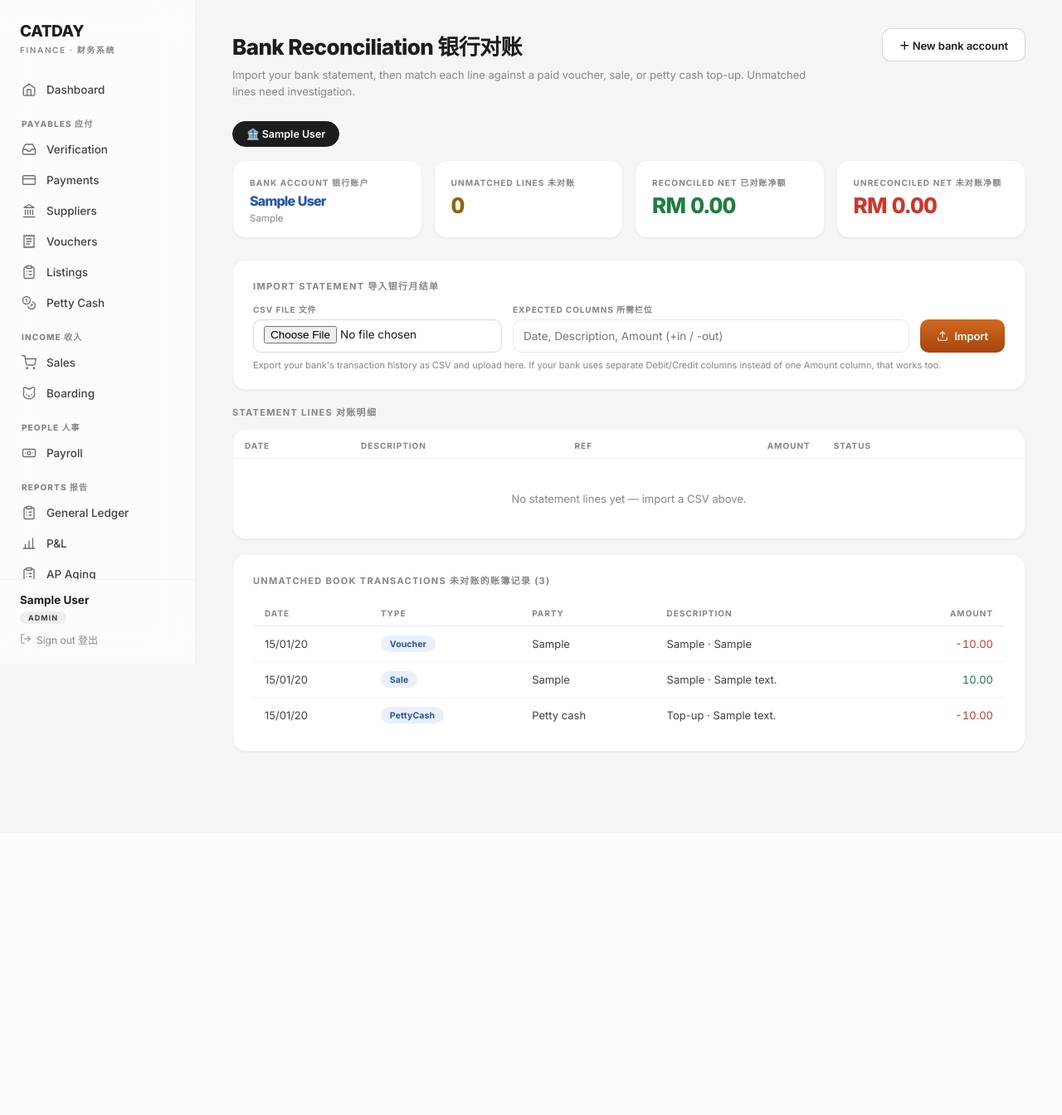
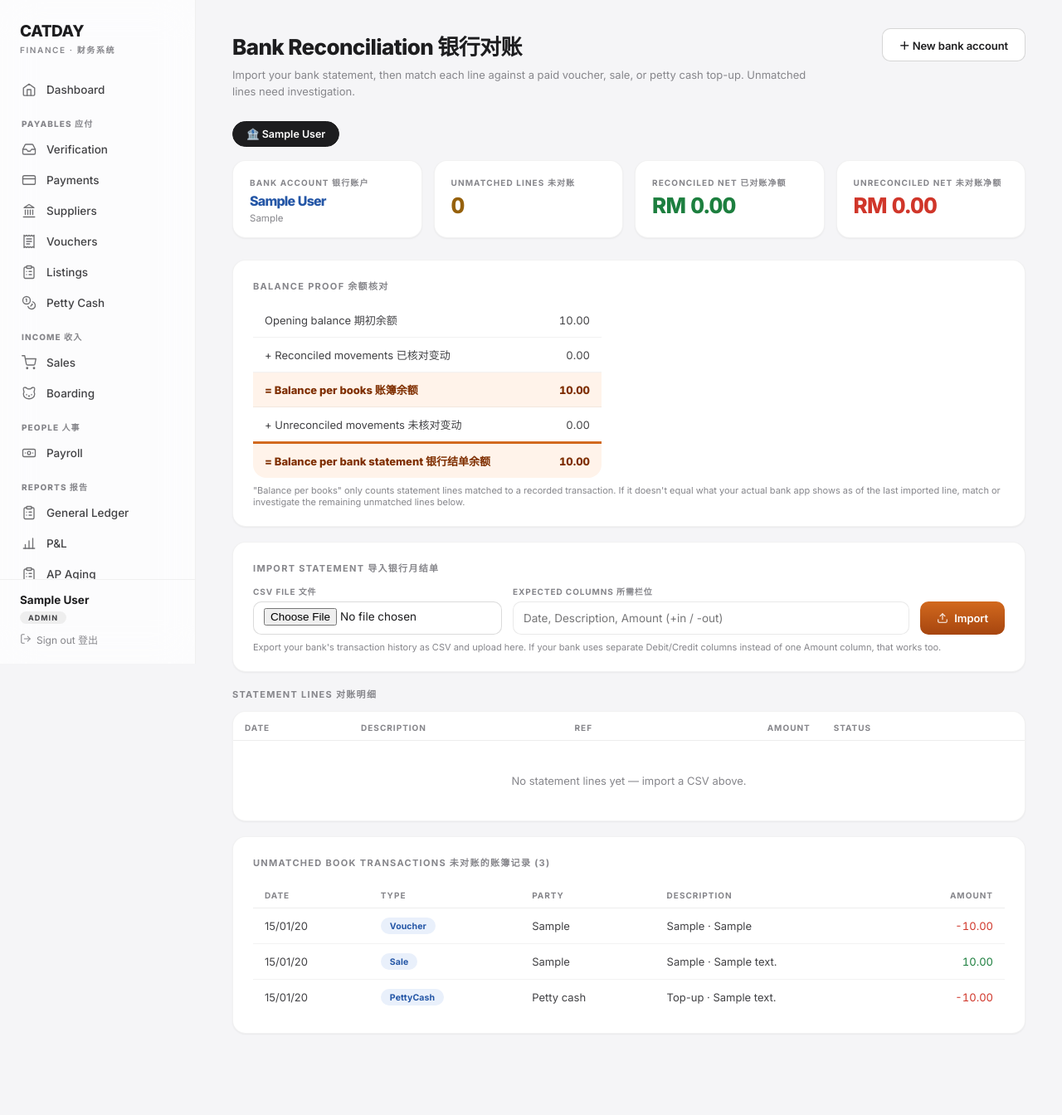
Before and after one commit to chiaeugene/catdaycfo, a FastAPI app: page /reconciliation in a window 1280 px wide. Shown: the whole page at 83% size. Before the commit the page ends 907 px from the top, so only its background shows below. Run offline with FastAPI, Linux system fonts and the light colour scheme; the visitor is signed in with stand-in values (Sample User, id 1); tables that the repository leaves empty hold one stand-in row (values such as "Sample post").

Commit message:
Fix 4 bookkeeper-flagged linking gaps
- Payroll confirmed runs now surface as bank reconciliation candidates
- Petty cash spend merges into the same P&L categories as supplier purchases (was a separate lump line)
- Bank Reconciliation page shows a real balance proof (opening + reconciled = balance per books; + unreconciled = balance per bank statement) using the previously-unused opening_balance field
- General Ledger gets a Bank column showing Reconciled/Unreconciled/N-A per entry, cross-referenced against bank statement matches

```diff
--- a/app/main.py
+++ b/app/main.py
@@ -942,6 +942,12 @@ def _unmatched_system_txns(db: Session, bank_account_id: int):
         if ("PettyCash", e.id) not in matched:
             out.append({"type": "PettyCash", "id": e.id, "date": e.date, "party": "Petty cash",
                        "desc": f"Top-up · {e.description[:30]}", "amount": -e.amount_in})
+    for run in db.query(M.PayrollRun).filter(M.PayrollRun.status == "Confirmed").all():
+        if ("Payroll", run.id) not in matched:
+            out.append({"type": "Payroll", "id": run.id, "date": run.run_date,
+                       "party": f"{len(run.items)} staff",
+                       "desc": f"Payroll {run.month} · net pay to staff",
+                       "amount": -run.total_net})
     out.sort(key=lambda x: x["date"], reverse=True)
     return out
 
@@ -961,10 +967,14 @@ def reconciliation(request: Request, account: int = 0, db: Session = Depends(get
         unreconciled_total = sum(l.amount for l in all_lines if not l.matched)
         candidates = _unmatched_system_txns(db, acc.id)
     unmatched_count = sum(1 for l in lines if not l.matched)
+    opening_balance = acc.opening_balance if acc else 0.0
+    balance_per_bank = opening_balance + reconciled_total + unreconciled_total
+    balance_per_books = opening_balance + reconciled_total
     return render(request, db, "reconciliation.html", "reconciliation",
                   accounts=accounts, acc=acc, lines=lines, candidates=candidates,
                   reconciled_total=reconciled_total, unreconciled_total=unreconciled_total,
-                  unmatched_count=unmatched_count)
+                  unmatched_count=unmatched_count, opening_balance=opening_balance,
+                  balance_per_bank=balance_per_bank, balance_per_books=balance_per_books)
 
 
 @app.post("/reconciliation/account/new")
@@ -1134,19 +1144,22 @@ def general_ledger(request: Request, q: str = "", frm: str = "", to: str = "",
             if in_range(s.date) and match(s.stream, s.description, s.method):
                 entries.append({"date": s.date, "code": s.stream, "type": "Sale",
                                 "party": s.stream, "desc": s.description,
-                                "cin": s.amount, "cout": 0, "link": "/sales"})
+                                "cin": s.amount, "cout": 0, "link": "/sales",
+                                "match_key": ("Sale", s.id)})
     if kind in ("", "Petty Cash"):
         for e in db.query(M.PettyCashEntry).all():
             if in_range(e.date) and match(e.description, e.category, e.recorded_by):
                 entries.append({"date": e.date, "code": "PC", "type": "Petty Cash",
                                 "party": e.recorded_by, "desc": e.description,
-                                "cin": e.amount_in, "cout": e.amount_out, "link": "/pettycash"})
+                                "cin": e.amount_in, "cout": e.amount_out, "link": "/pettycash",
+                                "match_key": ("PettyCash", e.id)})
     if kind in ("", "Voucher"):
         for v in db.query(M.Voucher).all():
             if in_range(v.date) and match(v.pv_no, v.payee, v.status):
                 entries.append({"date": v.date, "code": v.pv_no, "type": "Voucher",
                                 "party": v.payee, "desc": f"Voucher · {v.status}",
-                                "cin": 0, "cout": v.total, "link": "/vouchers"})
+                                "cin": 0, "cout": v.total, "link": "/vouchers",
+                                "match_key": ("Voucher", v.id)})
     if kind in ("", "Listing"):
         for l in db.query(M.Listing).all():
             if in_range(l.date) and match(l.pl_no, l.status):
@@ -1163,7 +1176,14 @@ def general_ledger(request: Request, q: str = "", frm: str = "", to: str = "",
                 if in_range(rd):
                     entries.append({"date": rd, "code": f"PAYROLL-{run.month}", "type": "Payroll",
                                     "party": f"{len(run.items)} staff", "desc": f"Payroll {run.month}",
-                                    "cin": 0, "cout": run.total_cost, "link": f"/payroll/run/{run.id}"})
+                                    "cin": 0, "cout": run.total_cost, "link": f"/payroll/run/{run.id}",
+                                    "match_key": ("Payroll", run.id)})
+
+    matched_keys = {(l.matched_type, l.matched_id) for l in
+                    db.query(M.BankStatementLine).filter(M.BankStatementLine.matched == True).all()}  # noqa: E712
+    for e in entries:
+        key = e.pop("match_key", None)
+        e["reconciled"] = (key in matched_keys) if key else None
 
     entries.sort(key=lambda e: (e["date"], e["code"]), reverse=True)
     total_in = sum(e["cin"] for e in entries)
@@ -1362,17 +1382,33 @@ def pnl(request: Request, month: str = "", db: Session = Depends(get_db)):
         for p in pays:
             if p.grp == group:
                 out.setdefault(p.category or "Uncategorized", []).append(p)
-        return {k: (sum(x.amount for x in v), v) for k, v in sorted(out.items())}
-
-    cogs = by_cat("COGS")
-    opex = by_cat("OPEX")
-    capex = by_cat("CAPEX")
-    other = {}
+        return out
+
+    cogs_raw = by_cat("COGS")
+    opex_raw = by_cat("OPEX")
+    capex_raw = by_cat("CAPEX")
+    other_raw = {}
     for p in pays:
         if p.grp not in ("COGS", "OPEX", "CAPEX", "Payroll"):
-            other.setdefault(p.category or "Uncategorized", []).append(p)
-    other = {k: (sum(x.amount for x in v), v) for k, v in sorted(other.items())}
-
+            other_raw.setdefault(p.category or "Uncategorized", []).append(p)
+
+    # Petty cash spend rolls into the SAME categories as supplier purchases —
+    # otherwise identical cat-food spend shows in a different P&L bucket
+    # depending on whether it was paid by invoice or petty cash.
+    from types import SimpleNamespace
+    for e in db.query(M.PettyCashEntry).filter(M.PettyCashEntry.month == mo,
+                                               M.PettyCashEntry.amount_out > 0).all():
+        cat = e.category or "Uncategorized"
+        grp = M.group_for(cat)
+        row = SimpleNamespace(pay_no="PC", supplier=e.recorded_by,
+                              description=f"Petty cash: {e.description}", amount=e.amount_out)
+        target = cogs_raw if grp == "COGS" else capex_raw if grp == "CAPEX" else opex_raw
+        target.setdefault(cat, []).append(row)
+
+    def finalize(raw):
+        return {k: (sum(x.amount for x in v), v) for k, v in sorted(raw.items())}
+
+    cogs, opex, capex, other = finalize(cogs_raw), finalize(opex_raw), finalize(capex_raw), finalize(other_raw)
     total_cogs = sum(a for a, _ in cogs.values())
     total_opex = sum(a for a, _ in opex.values())
     total_capex = sum(a for a, _ in capex.values())
@@ -1382,19 +1418,15 @@ def pnl(request: Request, month: str = "", db: Session = Depends(get_db)):
     payroll_total = db.query(func.coalesce(func.sum(M.PayrollRun.total_cost), 0)) \
         .filter(M.PayrollRun.month == mo, M.PayrollRun.status == "Confirmed").scalar()
 
-    # Petty cash usage in month
-    petty_out = db.query(func.coalesce(func.sum(M.PettyCashEntry.amount_out), 0)) \
-        .filter(M.PettyCashEntry.month == mo).scalar()
-
     gross_profit = total_rev - total_cogs
-    total_operating = total_opex + total_other + payroll_total + petty_out
+    total_operating = total_opex + total_other + payroll_total
     net = gross_profit - total_operating
 
     return render(request, db, "pnl.html", "pnl", month=mo, months=months,
                   revenue=revenue, total_rev=total_rev,
                   cogs=cogs, total_cogs=total_cogs, gross_profit=gross_profit,
                   opex=opex, total_opex=total_opex, other=other, total_other=total_other,
-                  payroll_total=payroll_total, petty_out=petty_out,
+                  payroll_total=payroll_total,
                   total_operating=total_operating, net=net,
                   capex=capex, total_capex=total_capex)
 
--- a/templates/pnl.html
+++ b/templates/pnl.html
@@ -68,10 +68,8 @@
   {% if payroll_total %}
   <tr><td style="padding-left:28px">Payroll — confirmed run (employer cost) 薪资</td><td class="num">{{ payroll_total|rm }}</td></tr>
   {% endif %}
-  {% if petty_out %}
-  <tr><td style="padding-left:28px">Petty cash spending 零用金支出</td><td class="num">{{ petty_out|rm }}</td></tr>
-  {% endif %}
   <tr class="total-row"><td>Total Operating Costs 总运营成本</td><td class="num">{{ total_operating|rm }}</td></tr>
+  <tr><td colspan="2" style="font-size:11px;color:var(--muted);padding:4px 0 0 4px">Petty cash spending is now merged into the categories above (COGS/OPEX/CAPEX by category) — click a category to see which lines came from petty cash.</td></tr>
 
   <tr class="total-row" style="border-top:3px solid var(--brand-hot)">
     <td style="font-size:15px">NET PROFIT 净利润 — {{ month }}</td>
--- a/templates/reconciliation.html
+++ b/templates/reconciliation.html
@@ -25,6 +25,22 @@
   <div class="card amber"><div class="label">Unmatched lines 未对账</div><div class="value">{{ unmatched_count }}</div></div>
   <div class="card green"><div class="label">Reconciled net 已对账净额</div><div class="value">RM {{ reconciled_total|rm }}</div></div>
   <div class="card red"><div class="label">Unreconciled net 未对账净额</div><div class="value">RM {{ unreconciled_total|rm }}</div></div>
+</div>
+
+<div class="panel">
+  <h2>Balance proof 余额核对</h2>
+  <div class="tablewrap" style="box-shadow:none;border:none;max-width:420px">
+    <table>
+      <tr><td>Opening balance 期初余额</td><td class="num">{{ opening_balance|rm }}</td></tr>
+      <tr><td>+ Reconciled movements 已核对变动</td><td class="num">{{ reconciled_total|rm }}</td></tr>
+      <tr class="total-row"><td>= Balance per books 账簿余额</td><td class="num">{{ balance_per_books|rm }}</td></tr>
+      <tr><td>+ Unreconciled movements 未核对变动</td><td class="num">{{ unreconciled_total|rm }}</td></tr>
+      <tr class="total-row" style="border-top:3px solid var(--brand-hot)"><td>= Balance per bank statement 银行结单余额</td><td class="num">{{ balance_per_bank|rm }}</td></tr>
+    </table>
+  </div>
+  <div style="font-size:11px;color:var(--muted);margin-top:8px">
+    "Balance per books" only counts statement lines matched to a recorded transaction. If it doesn't equal what your actual bank app shows as of the last imported line, match or investigate the remaining unmatched lines below.
+  </div>
 </div>
 
 <div class="panel">
```
Also changed, not shown: templates/general_ledger.html (+11 -2 lines).
